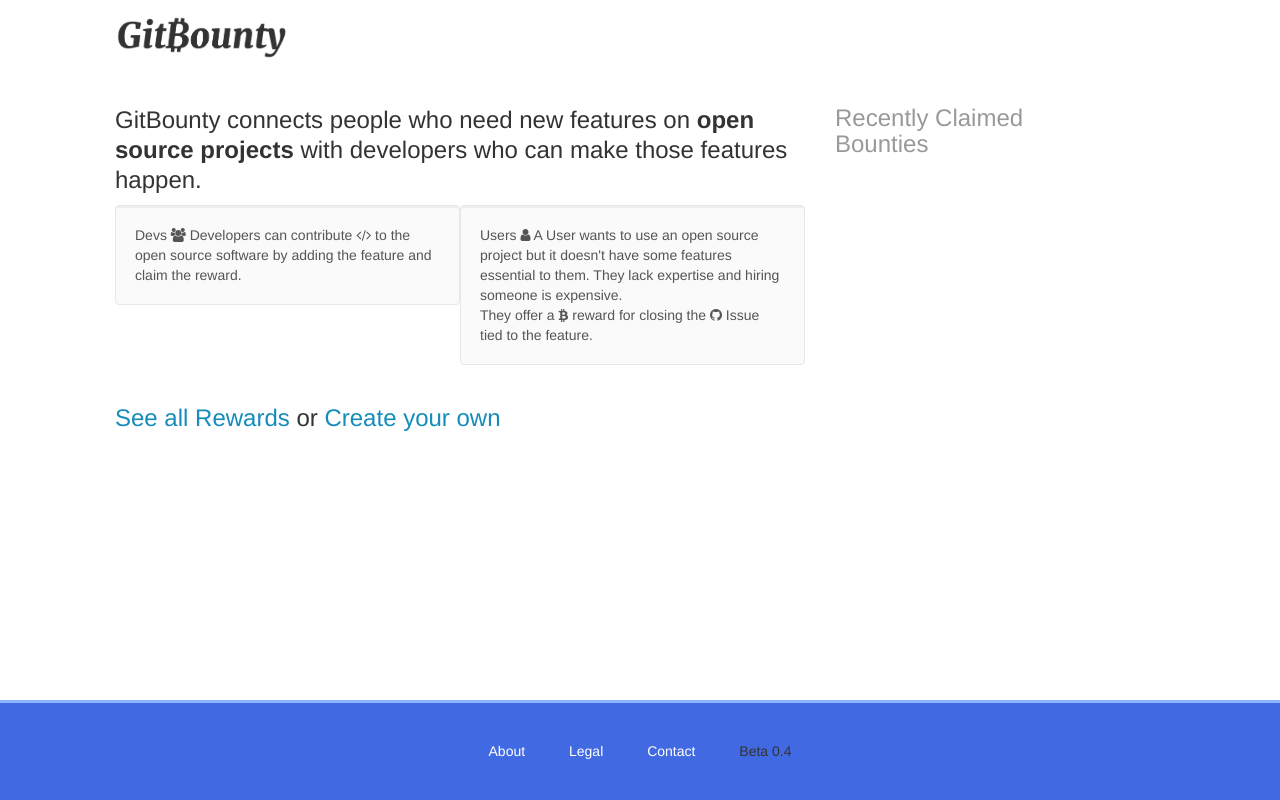
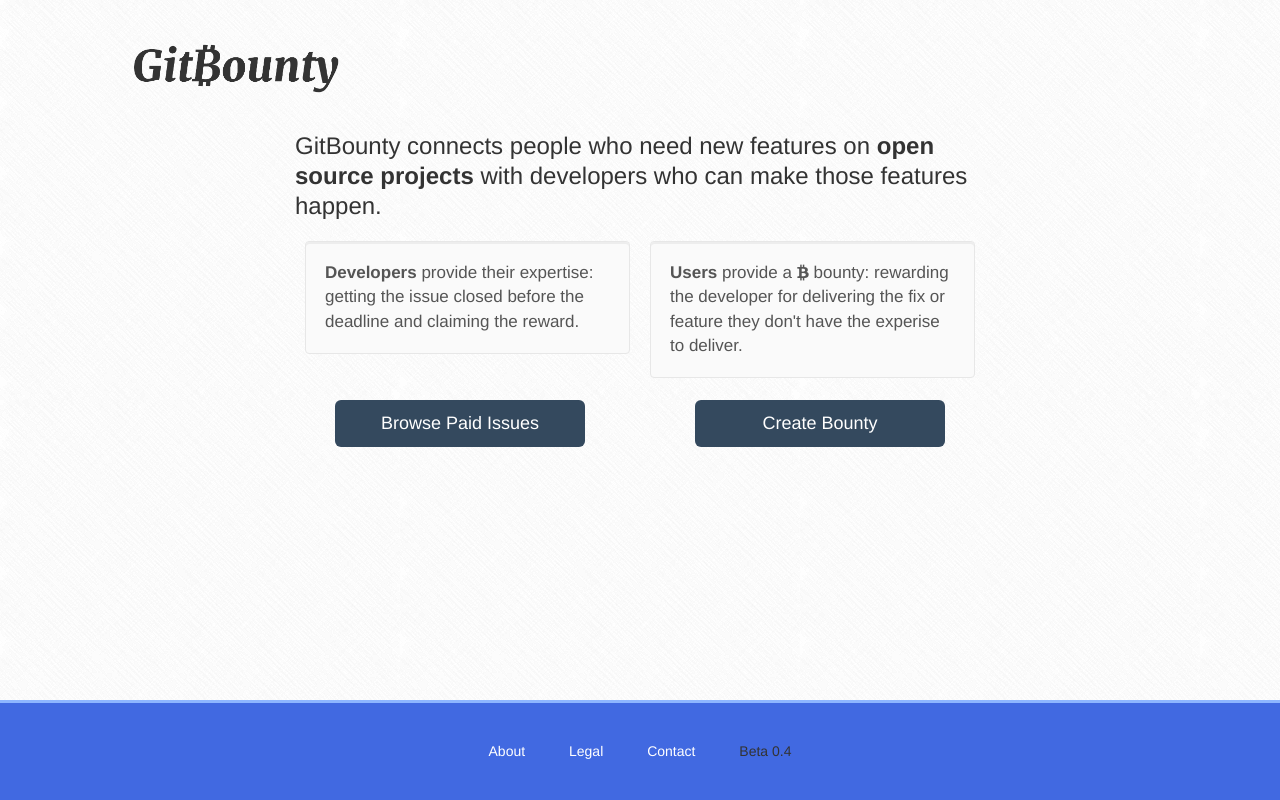
Before and after one commit to davidfurlong/Github-Issue-Bitcoin-bounties, a PHP site: page / in a window 1280 px wide. Run offline with PHP 8.4, Linux system fonts and the light colour scheme; some libraries are stand-ins or nearby versions.

Commit message:
Hack the hell out of index.html (is it improved? No idea any mroe)

```diff
--- a/index.html
+++ b/index.html
@@ -10,7 +10,7 @@
     <link href="//netdna.bootstrapcdn.com/font-awesome/4.0.3/css/font-awesome.css" rel="stylesheet">
 
     <link href="styles/bootstrapthemed.css" rel="stylesheet">
-    <link href='http://fonts.googleapis.com/css?family=Merriweather:900italic,400' rel='stylesheet' type='text/css'>
+    <link href="styles/flat-ui.css" rel="stylesheet">
     <link href='http://fonts.googleapis.com/css?family=Merriweather:900italic,400' rel='stylesheet' type='text/css'>
 
     <!-- Latest compiled and minified JavaScript -->
@@ -18,10 +18,10 @@
     <link href="styles/style.css" rel="stylesheet">
 
   </head>
-  <body>
-    <div class="container-fluid outermost">
+  <body style="background-image: url('images/crossword.png')">
+    <div class="container-fluid outermost" style="padding-top:26px">
       <nav class="navbar navbar-default" role="navigation">
-        <div class="container-fluid">
+        <div class="container">
           <!-- Brand and toggle get grouped for better mobile display -->
           <div class="navbar-header">
             <button type="button" class="navbar-toggle" data-toggle="collapse" data-target="#bs-example-navbar-collapse-1">
@@ -30,7 +30,7 @@
               <span class="icon-bar"></span>
               <span class="icon-bar"></span>
             </button>
-            <a class="navbar-brand" href="index.html"><img src="images/gitbounty.png" height="45px"></a>
+            <a class="navbar-brand" href="index.html" style="margin-left:0px"><img src="images/gitbounty.png" height="55px"></a>
           </div>
           <div class="collapse navbar-collapse">
             <ul class="nav navbar-nav navbar-right">
@@ -42,7 +42,7 @@
         </div><!-- /.container-fluid -->
       </nav>
       <div class="row">
-        <div class="col-md-8 .col-md-offset-1">
+        <div class="col-md-12 col-lg-8 col-lg-offset-2">
           <div class="row" id="description">
             <div class="col-md-12">
               <h3 style="line-height:30px">
@@ -53,32 +53,30 @@
           <div class="row">
             <div class="col-md-12">
               <div class="container-fluid">
-                <div class="row">
-                  <div class="col-md-6 well">
-                    Devs
-                    <i class="fa fa-group"></i> Developers can contribute <i class="fa fa-code"></i> to the open source software by adding the feature and claim the reward.
+                <div class="row" style="display: table">
+                  <div class="col-md-6" style="padding:10px">
+                    <div class="well" style="float:none; display:table-cell;vertical-align:top; font-size:17px">
+                      <strong>Developers</strong> provide their expertise: getting the issue closed before the deadline and claiming the reward.
+                    </div>
                   </div>
-                  <div class="col-md-6 well">
-                    Users
-                    <i class="fa fa-user"></i> A User wants to use an open source project but it doesn't have some features essential to them. They lack expertise and hiring someone is expensive.<br/>They offer a <i class="fa fa-btc" title="Bitcoin"></i> reward  for closing the <i class="fa fa-github" title="Github"></i> Issue tied to the feature.
+                  <div class="col-md-6" style="padding:10px; padding-bottom:22px">
+                    <div class="well" style="float:none; display:table-cell;vertical-align:top; font-size:17px">
+                      <strong>Users</strong> provide a <i class="fa fa-btc" title="Bitcoin"></i> bounty: rewarding the developer for delivering the fix or feature they don't have the experise to deliver.
+                    </div>
                   </div>
                 </div>
               </div>
-              <h3>
-                <a href="issues.html">See all Rewards</a> or <a href="create.html">Create your own</a>
-                <!--John wants to use some open source code for his business but it lacks a feature or modification which he needs. But he doesn't have the knowledge to do it himself. Finding someone to do it for him would be time consuming, costly and they would probably not be the best suited person to do the work he needs.
-
-                John can simply add a new bounty to GitBounty, which will notify the developers of the Github project that completing the issue John has created will be rewarded with a certain amount of bitcoins. Additionally, Johns bounty is posted as a comment to the issue so anyone subscribed to the issue on Github will be notified aswell. Finally, the bounty is displayed in a list on GitBounty where developers who want to contribute to open source software and get paid can find opportunities which match their skillsets.
-                -->
-              </h3>
+            </div>
+          </div>
+          <div class="row">
+            <div class="col-lg-6">
+              <span style="text-align:center"><a class="fbtn" href="issues.html">Browse Paid Issues</a></span>
+            </div>
+            <div class="col-lg-6">
+              <span style="text-align:center"><a class="fbtn" href="create.html">Create Bounty</a></span>
             </div>
           </div>
         </div>
-        <div class="col-md-3">
-          <h3 style="color:#999">
-            Recently Claimed Bounties
-          </h3>
-        </div><!--/span-->
       </div>
       <div id="footerfixer"></div>
     </div>
--- a/styles/style.css
+++ b/styles/style.css
@@ -19,6 +19,7 @@ body {
 	//text-shadow: 1px 1px 0px #ccc;
 	margin-right:50px;
 	padding-top:0px;
+	margin-left:0px;
 }
 
 .navbar {
@@ -128,3 +129,27 @@ body:before {
 	border:0px;
 	border-radius:0px;
 }
+
+.fbtn {
+  display: block;
+  border: none;
+  margin: 0px auto;
+  width: 250px;
+  color:#FFF;
+  font-size: 18px;
+  font-weight: normal;
+  line-height: 1.5;
+  border-radius: 6px;
+  padding: 10px 19px;
+  background-color: #34495e;
+  -webkit-font-smoothing: subpixel-antialiased;
+  -webkit-transition: border .25s linear, color .25s linear, background-color .25s linear;
+  transition: border .25s linear, color .25s linear, background-color .25s linear;
+}
+.fbtn:hover,
+.fbtn:focus {
+	background-color: #415b76;
+	text-decoration: none;
+  outline: none;
+  color: #ffffff;
+}
```
Also changed, not shown: images/crossword.png (added), images/gitbounty.png.
